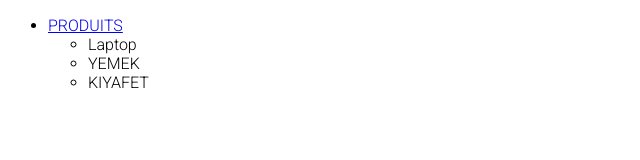
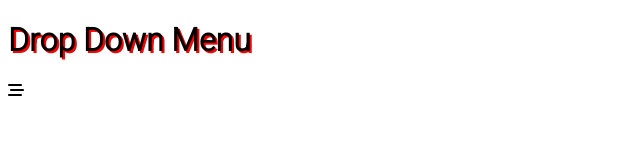
Before and after one commit to KerimGurbaz/Drop-Down-Menu, a plain HTML site: page index.html in a window 1280 px wide. Shown: the whole page, without its empty margins (0-640 px from the left). Drawn offline with Linux system fonts and the light colour scheme; a web font is replaced by a local one.

Commit message:
Update index.html

```diff
--- a/index.html
+++ b/index.html
@@ -5,26 +5,23 @@
     <meta charset="UTF-8">
     <meta http-equiv="X-UA-Compatible" content="IE=edge">
     <meta name="viewport" content="width=device-width, initial-scale=1.0">
-    <title>Dropdown Menu</title>
+    <script src="https://kit.fontawesome.com/11cef1f416.js" crossorigin="anonymous"></script>
+    <title>Drop down Menu</title>
     <link rel="stylesheet" href="style.css">
 </head>
 
 <body>
-    <div class="container">
-
-        <ul id="main">
-            <li class="dropdown"><a href="#">PRODUITS</a>
-                <ul class="dropdown-menu">
-                    <li>Laptop</li>
-                    <li>YEMEK</li>
-                    <li>KIYAFET</li>
-                </ul>
-
-            </li>
+    <h1>Drop Down Menu</h1>
+    <nav class="dropdown">
+        <i class="fa-solid fa-bars-staggered"></i>
+        <ul>
+            <li>Home</li>
+            <li>Products</li>
+            <li>About</li>
+            <li>Block</li>
+            <li>Contact</li>
         </ul>
-
-
-    </div>
+    </nav>
 
 </body>
 
```
